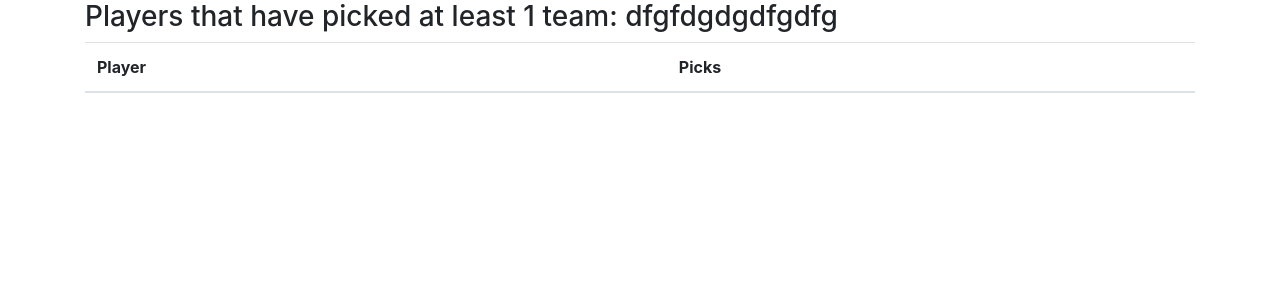
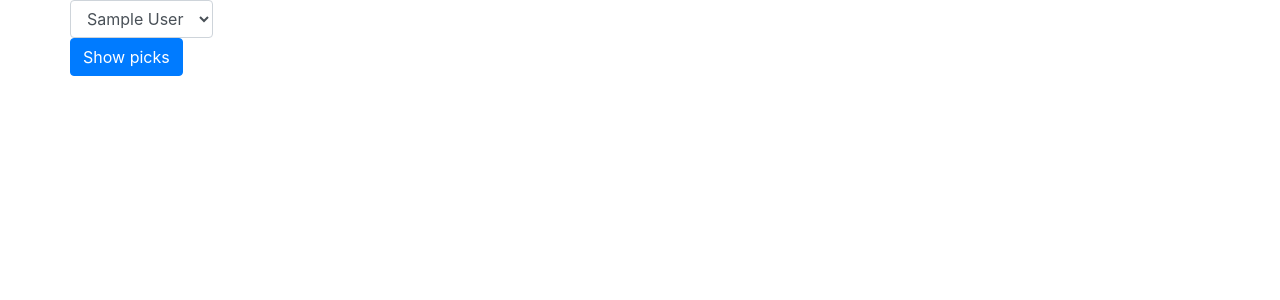
Before and after one commit to Brammus/pwj_world_cup, a Flask app: page / in a window 1280 px wide. Shown: the part 56-356 px from the top of the page. Run offline with Flask 2, Linux system fonts and the light colour scheme; the visitor is signed in with stand-in values (Sample User, id 1); data comes from the database, SQL or seed files in the repository; data that the repository does not hold is empty; parts of the project's set-up code (start-up, migrations or seed data) failed here and were passed over; some libraries are stand-ins or nearby versions.

Commit message:
added dropdown and show picks on homepage :100:

```diff
--- a/app.py
+++ b/app.py
@@ -141,6 +141,9 @@ class groups(db.Model):
     def get_country(self, team_id):
         return countries.query.filter_by(_id=team_id).first().name
 
+    def get_username_by_id(self, user_id):
+        return users.query.filter_by(_id=user_id).first().name
+
     def __init__(self, group_name, team_1_id, team_2_id, team_3_id, team_4_id):
         self.group_name = group_name
         self.team_1_id = team_1_id
@@ -218,11 +221,18 @@ def index():
         group_list = groups.query.all()
         players_with_picks = users.query.filter_by().all()
         players = []
+        user_list = users.query.filter_by().all()
         for player in players_with_picks:
             if player.has_picks() > 0:
                 player_tuple = (player.name, player.has_picks())
                 players.append(player_tuple)
-        return render_template('index.html', user_email=user_email, group_list=group_list, players=players)
+        user_picks = None
+        selected_user = None
+        if request.method == "POST":
+            selected_user = request.form['user_dropdown']
+            user_picks = picks.query.filter_by(user_id=selected_user).all()
+        return render_template('index.html', user_email=user_email, group_list=group_list, players=players,
+                               user_list=user_list, user_picks=user_picks, selected_user=selected_user)
     else:
         return '<a class="button" href="/login">Google Login</a>'
 
--- a/templates/index.html
+++ b/templates/index.html
@@ -3,30 +3,15 @@
 {% block content %}
 <div class="container">
     <div class="row">
-        <div class="col"><h3>Players that have picked at least 1 team: dfgfdgdgdfgdfg</h3></div>
+        <form action="#" method="POST">
+            <select class="form-control" name="user_dropdown">
+            {%for item in user_list%}
+                <option value="{{item._id}}">{{item.name}}</option>
+            {%endfor%}
+            </select>
+            <input class="btn btn-primary" type="submit" value="Show picks"/>
+        </form>
     </div>
-    <table class="table">
-        <thead>
-        <th>
-            Player
-        </th>
-        <th>
-            Picks
-        </th>
-        </thead>
-        <tbody>
-        {%for player in players%}
-        <tr>
-            <td>
-                {{player[0]}}
-            </td>
-            <td>
-                {{player[1]}}
-            </td>
-        </tr>
-        {%endfor%}
-        </tbody>
-    </table>
     <div class="row">
         {%for item in group_list%}
         <div class="col-3">
@@ -57,6 +42,18 @@
                         {{item.get_country(item.team_4_id)}}
                     </td>
                 </tr>
+                {%if selected_user%}
+                <tr>
+                    <td>
+                        {{item.get_username_by_id(selected_user)}}'s first pick: {{item.get_first_seed(selected_user, item._id).name}}
+                    </td>
+                </tr>
+                <tr>
+                    <td>
+                        {{item.get_username_by_id(selected_user)}}'s second pick: {{item.get_second_seed(selected_user, item._id).name}}
+                    </td>
+                </tr>
+                {%endif%}
                 </tbody>
             </table>
         </div>
--- a/templates/your_pick.html
+++ b/templates/your_pick.html
@@ -51,8 +51,8 @@
                 </tr>
                 </tbody>
             </table>
-<!--            <form action="#" method="POST">-->
-<!--                &lt;!&ndash;<input type="text" name="first_seed" placeholder="Enter first seed" value="{{item.get_first_seed(user_id, item._id) if item.get_first_seed(user_id, item._id)}}"> &ndash;&gt;-->
+            <form action="#" method="POST">
+                <!--<input type="text" name="first_seed" placeholder="Enter first seed" value="{{item.get_first_seed(user_id, item._id) if item.get_first_seed(user_id, item._id)}}"> -->
 <!--                 <select class="form-control" name="first_seed">-->
 <!--                        {%if item.get_first_seed(user_id, item._id)%}-->
 <!--                        <option value="{{item.get_first_seed(user_id, item._id)._id}}" selected>{{item.get_first_seed(user_id, item._id).name}}</option>-->
```
